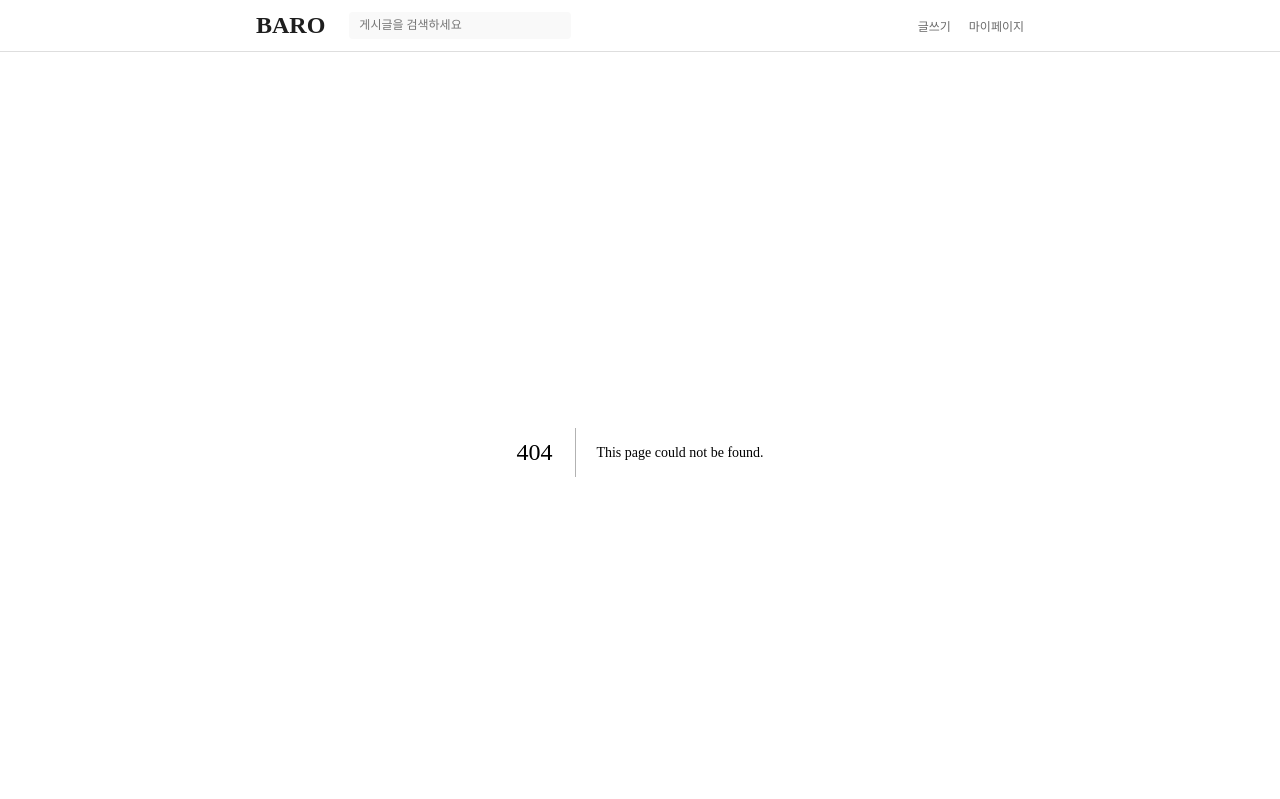
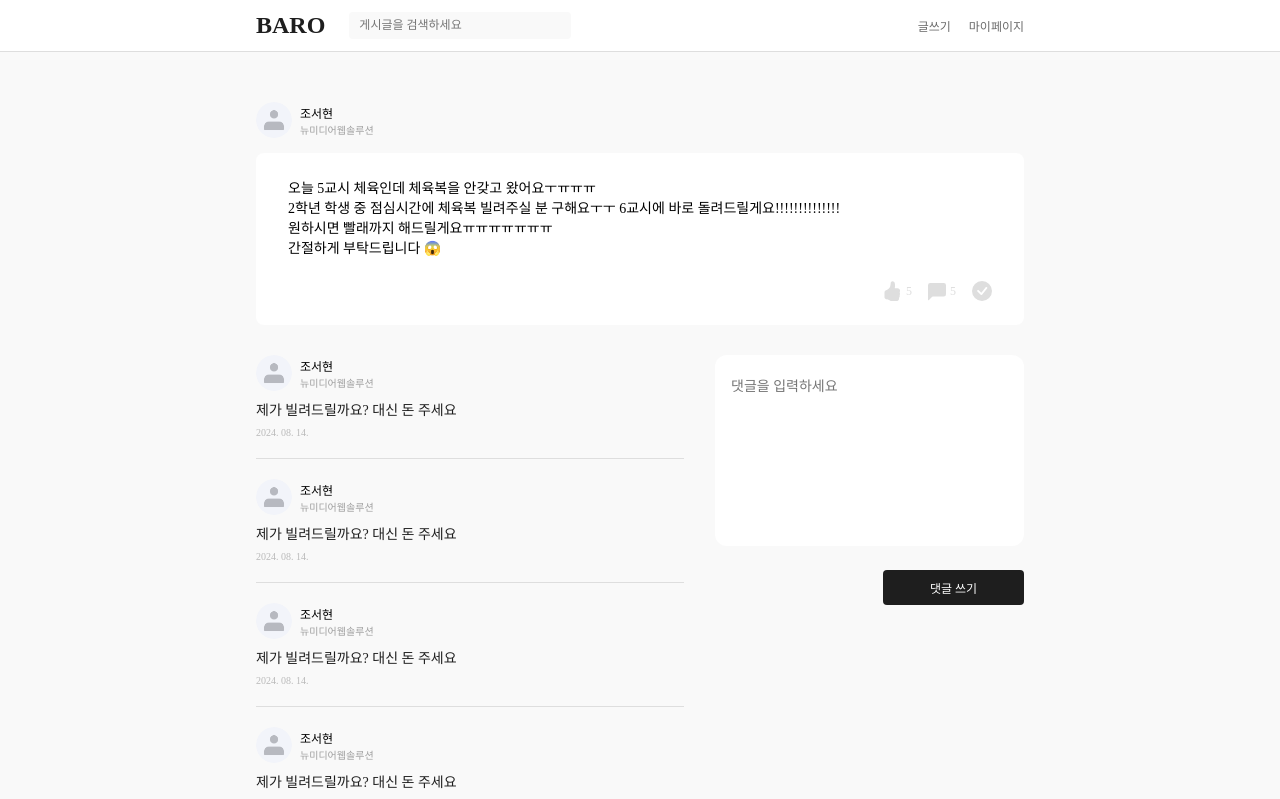
Before and after one commit to csh1203/BARO-client-Next, a Next.js app: page /article/1 in a window 1280 px wide. Before the commit this address had no page. Shown: the top 799 px of the page. Built offline with nearby package versions, Linux system fonts and the light colour scheme; a web font is replaced by a local one.

Commit message:
Feat: 게시물 화면 구현

```diff
--- /dev/null
+++ b/src/app/article/[id]/page.tsx
@@ -0,0 +1,5 @@
+import Article from "@/components/article/Article"
+
+export default function ArticlePage() {
+    return <Article />
+}
--- /dev/null
+++ b/src/components/article/Article.tsx
@@ -0,0 +1,15 @@
+
+import styles from '@/styles/article/article.module.css'
+import CommentBox from './comment/CommentBox';
+import Content from './content/Content';
+import CommentInput from '../commentInput/CommentInput';
+
+export default function Article() {
+    return <main className={styles.main}>
+        <Content />
+        <div className={styles.comment_box}>
+            <CommentBox />
+            <CommentInput />
+        </div>
+    </main>
+}
--- /dev/null
+++ b/src/components/article/comment/Comment.tsx
@@ -0,0 +1,19 @@
+import Hr from '@/components/common/Hr'
+import styles from '@/styles/article/comment/comment.module.css'
+
+export default function Comment() {
+    return <div className={styles.comment}>
+        <div className={styles.profile_box}>
+            <img src="/images/basic_profile.png" className={styles.profile_image} />
+            <div className={styles.info_box}>
+                <div className={styles.name}>조서현</div>
+                <div className={styles.major}>뉴미디어웹솔루션</div>
+            </div>
+        </div>
+        <div className={styles.content}>
+            제가 빌려드릴까요? 대신 돈 주세요
+        </div>
+        <div className={styles.date}>2024. 08. 14.</div>
+        <Hr />
+    </div>
+}
--- /dev/null
+++ b/src/components/article/comment/CommentBox.tsx
@@ -0,0 +1,12 @@
+import styles from '@/styles/article/comment/commentBox.module.css'
+import Comment from './Comment'
+
+export default function CommentBox() {
+    return <div className={styles.comment_box}>
+        <Comment />
+        <Comment />
+        <Comment />
+        <Comment />
+        <Comment />
+    </div>
+}
--- /dev/null
+++ b/src/components/article/content/Content.tsx
@@ -0,0 +1,33 @@
+import { ChatLeftFill, CheckCircleFill, HandThumbsUpFill } from 'react-bootstrap-icons';
+import styles from '@/styles/article/content/content.module.css'
+
+export default function Content() {
+    return <div>
+<div className={styles.profile_box}>
+            <img src="/images/basic_profile.png" className={styles.profile_image}/>
+            <div className={styles.name_box}>
+                <div className={styles.name}>조서현</div>
+                <div className={styles.major}>뉴미디어웹솔루션</div>
+            </div>
+        </div>
+        <div className={styles.article_box}>
+            <div className={styles.content}>
+                오늘 5교시 체육인데 체육복을 안갖고 왔어요ㅜㅠㅠㅠ <br/>
+                2학년 학생 중 점심시간에 체육복 빌려주실 분 구해요ㅜㅜ 6교시에 바로 돌려드릴게요!!!!!!!!!!!!!! <br/>
+                원하시면 빨래까지 해드릴게요ㅠㅠㅠㅠㅠㅠㅠ <br/>
+                간절하게 부탁드립니다 😱
+            </div>
+            <div className={styles.info_box}>
+                <div className={styles.like_box}>
+                    <HandThumbsUpFill className={styles.like_icon}/>
+                    <div className={styles.like}>5</div>
+                </div>
+                <div className={styles.comment_box}>
+                    <ChatLeftFill className={styles.comment_icon}/>
+                    <div className={styles.comment}>5</div>
+                </div>
+                <CheckCircleFill className={styles.check_icon}/>
+            </div>
+        </div>
+    </div>
+}
--- /dev/null
+++ b/src/components/commentInput/CommentInput.tsx
@@ -0,0 +1,8 @@
+import styles from '@/styles/article/commentInput/commentInput.module.css'
+
+export default function CommentInput(){
+    return <div className={styles.comment_box}>
+                <textarea placeholder='댓글을 입력하세요' className={styles.comment_input}/>
+                <button className={styles.comment_button}>댓글 쓰기</button>
+    </div>
+}
--- /dev/null
+++ b/src/styles/article/article.module.css
@@ -0,0 +1,10 @@
+.main{
+    margin-top: 50px;
+}
+
+.comment_box{
+    display: flex;
+    column-gap: 31px;
+    align-items: start;
+    margin-bottom: 80px;
+}
--- /dev/null
+++ b/src/styles/article/comment/comment.module.css
@@ -0,0 +1,38 @@
+.comment{
+    width: 100%;
+}
+
+.profile_box{
+    display: flex;
+    column-gap: 8px;
+    align-items: center;
+}
+
+.profile_image{
+    width: 36px;
+    height: 36px;
+    border-radius: 50%;
+    overflow: hidden;
+    object-fit: cover;
+}
+
+.name{
+    font-weight: 400;
+}
+
+.major{
+    font-size: 10px;
+    color: var(--gray-600);
+}
+
+.content{
+    font-size: 14px;
+    color: var(--black);
+    margin: 8px 0;
+}
+
+.date{
+    font-size: 10px;
+    color: var(--gray-500);
+    margin-bottom: 20px;
+}
--- /dev/null
+++ b/src/styles/article/comment/commentBox.module.css
@@ -0,0 +1,6 @@
+.comment_box{
+    width: 100%;
+    display: flex;
+    flex-direction: column;
+    row-gap: 20px;
+}
--- /dev/null
+++ b/src/styles/article/commentInput/commentInput.module.css
@@ -0,0 +1,31 @@
+.comment_box{
+    width: 309px;
+    display: flex;
+    flex-direction: column;
+    align-items: end;
+    flex-shrink: 0;
+}
+
+.comment_input{
+    width: calc(100% - 16px * 2);
+    height: calc(191px - 20px * 2);
+    border-radius: 12px;
+    background-color: white;
+    padding: 20px 16px;
+    border: none;
+    outline: none;
+    resize: none;
+    font-size: 14px;
+    margin-bottom: 24px;
+}
+
+.comment_button{
+    width: 141px;
+    height: 35px;
+    background-color: var(--black);
+    color: white;
+    border-radius: 4px;
+    font-weight: 400;
+    outline: none;
+    border: none;
+}
--- /dev/null
+++ b/src/styles/article/content/content.module.css
@@ -0,0 +1,62 @@
+.profile_box{
+    display: flex;
+    column-gap: 8px;
+    align-items: center;
+    margin-bottom: 15px;
+}
+
+.profile_image{
+    width: 36px;
+    height: 36px;
+    border-radius: 50%;
+    overflow: hidden;
+    object-fit: cover;
+}
+
+.name{
+    font-weight: 400;
+}
+
+.major{
+    font-size: 10px;
+    color: var(--gray-600);
+}
+
+.article_box{
+    width: calc(100% - 32px * 2);
+    border-radius: 8px;
+    background-color: white;
+    padding: 24px 32px;
+    margin-bottom: 30px;
+}
+
+.content{
+    font-size: 14px;
+    font-weight: 400;
+    min-height: 70px;
+    margin-bottom: 24px;
+}
+
+.info_box{
+    display: flex;
+    justify-content: end;
+    column-gap: 16px;
+}
+
+.info_box > *{
+    display: flex;
+    align-items: center;
+    column-gap: 4px;
+    color: var(--gray-300);
+}
+
+.like_icon, .check_icon{
+    width: 20px;
+    height: 20px;
+}
+
+.comment_icon{
+    margin-top: 1px;
+    width: 18px;
+    height: 18px;
+}
```
